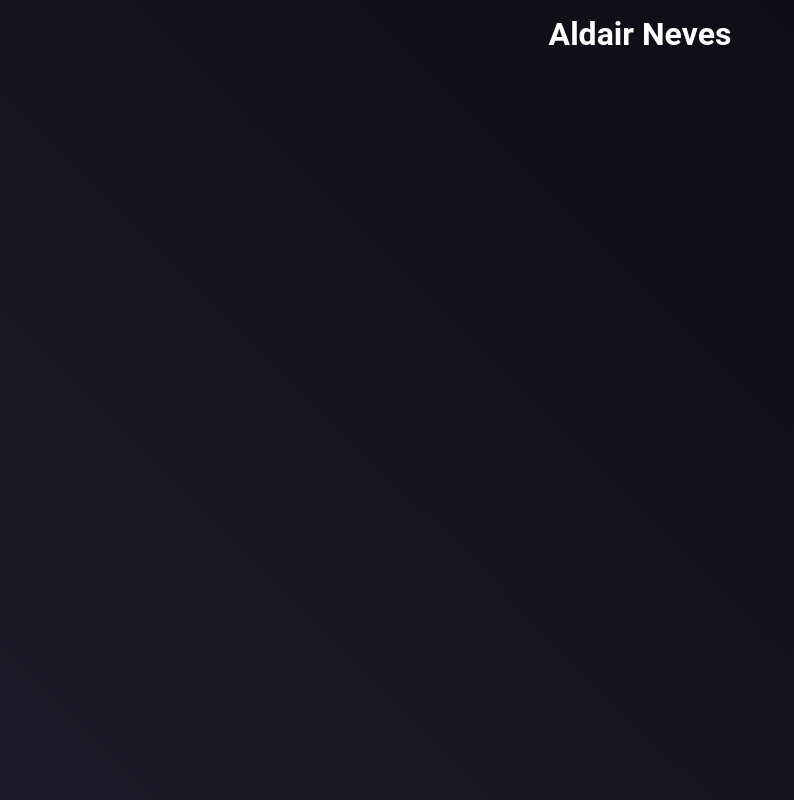
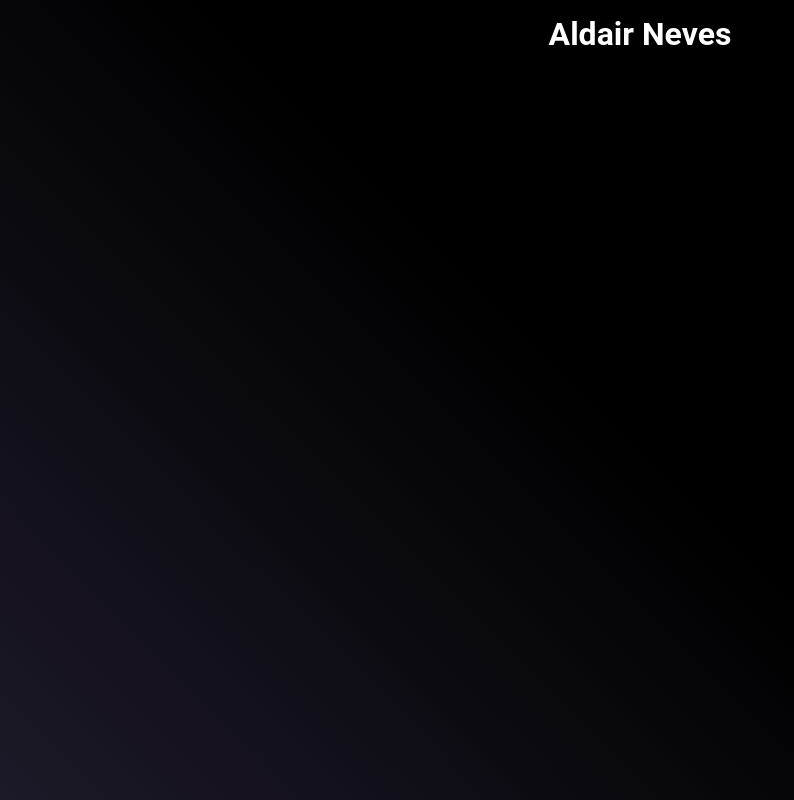
Before and after one commit to aldairneves/aldairnevesblog, a plain HTML site: page index.html in a window 1280 px wide. Shown: the whole page, without its empty margins (0-794 px from the left). Drawn offline with Linux system fonts and the light colour scheme.

Commit message:
add background

```diff
--- a/style.css
+++ b/style.css
@@ -16,7 +16,7 @@
     height: 100vh;
     width: 100vw;
 
-    background: linear-gradient(45deg, #3C3555, #000000);
+    background: linear-gradient(45deg, #3C3555,#3C3555,#000000,#000000);
     background-size: 300% 300%;
     animation: colors 15s ease infinite;
   }
```
